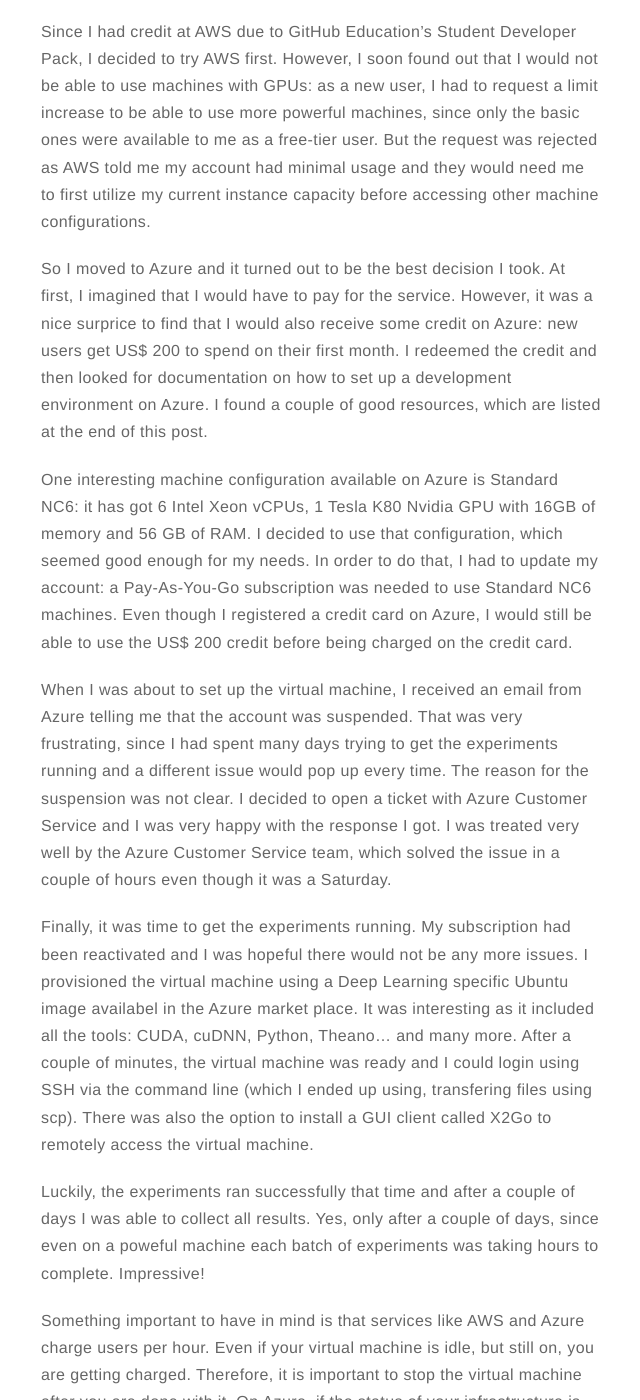
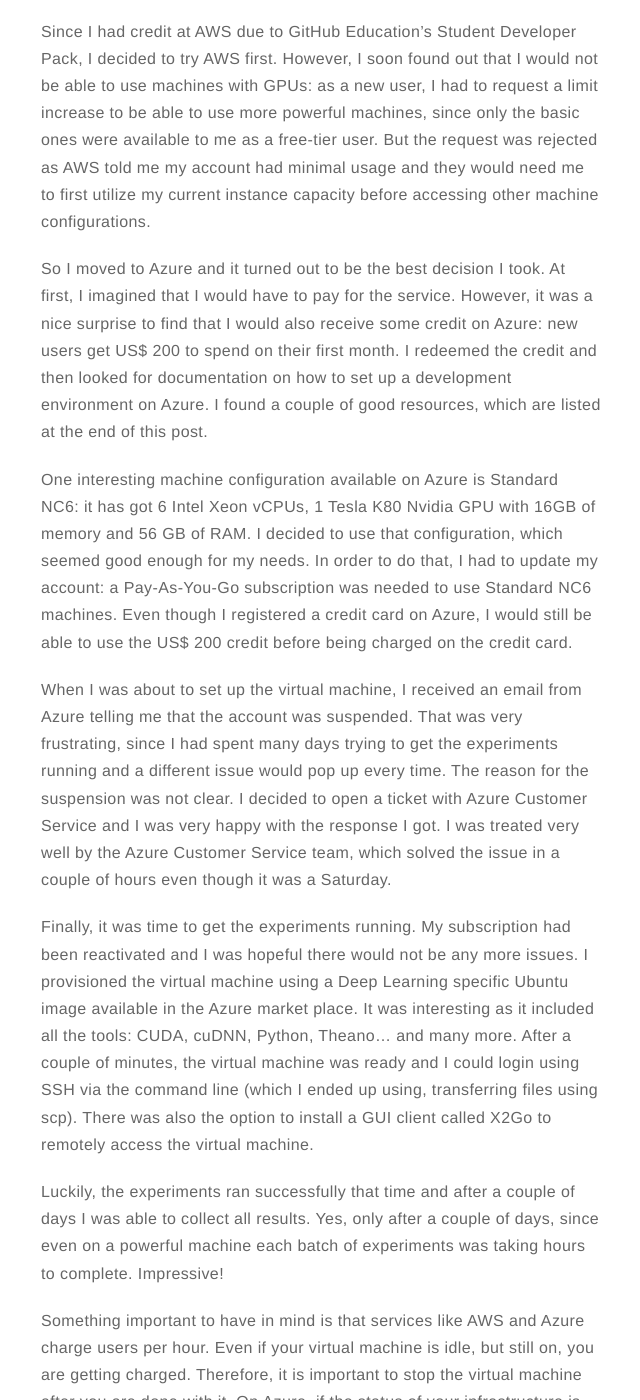
Before and after one commit to henrisilver/henrisilver.github.io, a Jekyll site: the page built from _posts/2017-12-07-deep-learning-on-azure.markdown, in a window 1280 px wide and 1400 px high, scrolled down 1672 px. Shown: the whole window, without its empty margins (319-959 px from the left). Built offline with Jekyll 4.4.1, drawn with Linux system fonts in a browser that asks for light colours; comment, search, counter and statistics services are not loaded; some of the changed text lies outside the part shown.

Commit message:
Updating bio and fixing spelling mistakes

```diff
--- a/_posts/2017-12-07-deep-learning-on-azure.markdown
+++ b/_posts/2017-12-07-deep-learning-on-azure.markdown
@@ -28,21 +28,21 @@ Then I realized I should run my experiments making use of GPUs, since Keras and
 * [cuDNN](https://developer.nvidia.com/cudnn) v5, compatible with CUDA 8
 * Python, Keras and Theano
 
-After some iterations of intalling and uninstalling everything (it is important to install Visual Studio first, then CUDA and then cuDNN) and following some good resources I found on the web (please find below a list on additional resources related to Deep Learning on the Surface Book), I was finally able to start running the experiments. At first, things seemed to be working and I got really excited. The training progress of the networks was being much faster thanks to the GPU. And when I thought everything would work, I was surprised with "Out of Memory" exceptions and errors.After I stopped for a moment and thought about it, I realized I should not be surprised; the GPU being used had around 1GB of memory, less than my MacBook's memory. So it would never succeed to run the experiments.
+After some iterations of installing and uninstalling everything (it is important to install Visual Studio first, then CUDA and then cuDNN) and following some good resources I found on the web (please find below a list on additional resources related to Deep Learning on the Surface Book), I was finally able to start running the experiments. At first, things seemed to be working and I got really excited. The training progress of the networks was being much faster thanks to the GPU. And when I thought everything would work, I was surprised with "Out of Memory" exceptions and errors.After I stopped for a moment and thought about it, I realized I should not be surprised; the GPU being used had around 1GB of memory, less than my MacBook's memory. So it would never succeed to run the experiments.
 
 After all of that I realized I would need some robust infrastructure to be able to run the experiments. I thought of using a big cluster available at my university and that can be used for scientific computing. However, I was disappointed to find out that the creation of new user accounts was suspended due to an improvement process the cluster was undergoing. So I was left with two options: I could either buy and assemble a powerful personal computer, with a capable GPU and enough memory; or I could use services such as Azure and AWS to run the experiments in the cloud.
 
 Since I had credit at AWS due to GitHub Education's Student Developer Pack, I decided to try AWS first. However, I soon found out that I would not be able to use machines with GPUs: as a new user, I had to request a limit increase to be able to use more powerful machines, since only the basic ones were available to me as a free-tier user. But the request was rejected as AWS told me my account had minimal usage and they would need me to first utilize my current instance capacity before accessing other machine configurations.
 
-So I moved to Azure and it turned out to be the best decision I took. At first, I imagined that I would have to pay for the service. However, it was a nice surprice to find that I would also receive some credit on Azure: new users get US$ 200 to spend on their first month. I redeemed the credit and then looked for documentation on how to set up a development environment on Azure. I found a couple of good resources, which are listed at the end of this post.
+So I moved to Azure and it turned out to be the best decision I took. At first, I imagined that I would have to pay for the service. However, it was a nice surprise to find that I would also receive some credit on Azure: new users get US$ 200 to spend on their first month. I redeemed the credit and then looked for documentation on how to set up a development environment on Azure. I found a couple of good resources, which are listed at the end of this post.
 
 One interesting machine configuration available on Azure is Standard NC6: it has got 6 Intel Xeon vCPUs, 1 Tesla K80 Nvidia GPU with 16GB of memory and 56 GB of RAM. I decided to use that configuration, which seemed good enough for my needs. In order to do that, I had to update my account: a Pay-As-You-Go subscription was needed to use Standard NC6 machines. Even though I registered a credit card on Azure, I would still be able to use the US$ 200 credit before being charged on the credit card.
 
 When I was about to set up the virtual machine, I received an email from Azure telling me that the account was suspended. That was very frustrating, since I had spent many days trying to get the experiments running and a different issue would pop up every time. The reason for the suspension was not clear. I decided to open a ticket with Azure Customer Service and I was very happy with the response I got. I was treated very well by the Azure Customer Service team, which solved the issue in a couple of hours even though it was a Saturday.
 
-Finally, it was time to get the experiments running. My subscription had been reactivated and I was hopeful there would not be any more issues. I provisioned the virtual machine using a Deep Learning specific Ubuntu image availabel in the Azure market place. It was interesting as it included all the tools: CUDA, cuDNN, Python, Theano... and many more. After a couple of minutes, the virtual machine was ready and I could login using SSH via the command line (which I ended up using, transfering files using scp). There was also the option to install a GUI client called X2Go to remotely access the virtual machine.
+Finally, it was time to get the experiments running. My subscription had been reactivated and I was hopeful there would not be any more issues. I provisioned the virtual machine using a Deep Learning specific Ubuntu image available in the Azure market place. It was interesting as it included all the tools: CUDA, cuDNN, Python, Theano... and many more. After a couple of minutes, the virtual machine was ready and I could login using SSH via the command line (which I ended up using, transferring files using scp). There was also the option to install a GUI client called X2Go to remotely access the virtual machine.
 
-Luckily, the experiments ran successfully that time and after a couple of days I was able to collect all results. Yes, only after a couple of days, since even on a poweful machine each batch of experiments was taking hours to complete. Impressive!
+Luckily, the experiments ran successfully that time and after a couple of days I was able to collect all results. Yes, only after a couple of days, since even on a powerful machine each batch of experiments was taking hours to complete. Impressive!
 
 Something important to have in mind is that services like AWS and Azure charge users per hour. Even if your virtual machine is idle, but still on, you are getting charged. Therefore, it is important to stop the virtual machine after you are done with it. On Azure, if the status of your infrastructure is "Stopped (De-allocated)", you can rest assured, since there will be no charges.
 
```
Also changed, not shown: about.md (+1 -1 lines).
